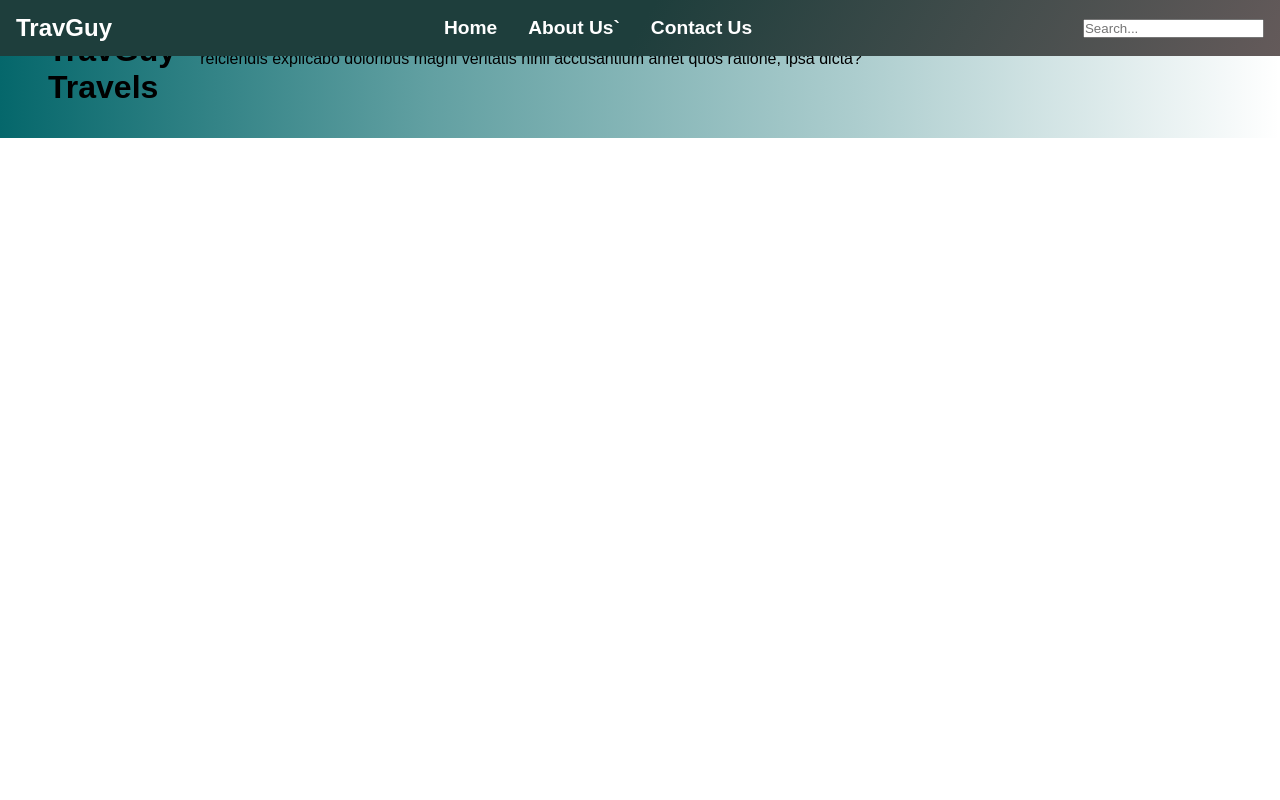
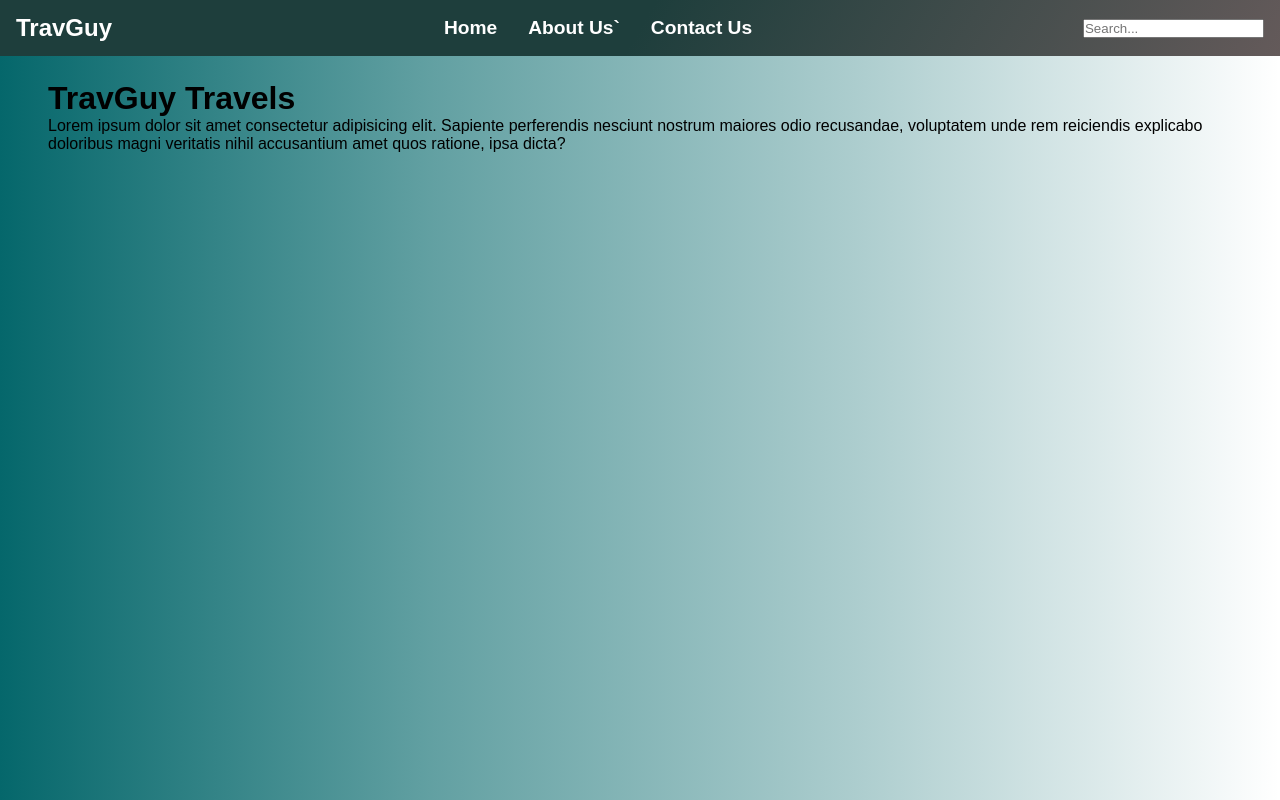
Before and after one commit to c43-sar/travelRecommendation, a plain HTML site: page travel_recommendation.html in a window 1280 px wide. Drawn offline with Linux system fonts and the light colour scheme; a web font is replaced by a local one.

Commit message:
Minor Changes

```diff
--- a/styles.css
+++ b/styles.css
@@ -66,7 +66,7 @@ main {
     rgba(5, 104, 107, 0.332),
     #ffffff00
   );
-  height: 100%;
-  padding: 2rem 3rem;
+  height: 100vh;
+  padding: 5rem 3rem;
   display: flex;
 }
--- a/travel_recommendation.html
+++ b/travel_recommendation.html
@@ -31,10 +31,13 @@
       </nav>
     </header>
     <main>
+        <div class="aside"></div>
+        <div class="hero">
         <h1>TravGuy Travels</h1>
         <p>
             Lorem ipsum dolor sit amet consectetur adipisicing elit. Sapiente perferendis nesciunt nostrum maiores odio recusandae, voluptatem unde rem reiciendis explicabo doloribus magni veritatis nihil accusantium amet quos ratione, ipsa dicta?
         </p>
+        </div>
     </main>
   </body>
 </html>
```
